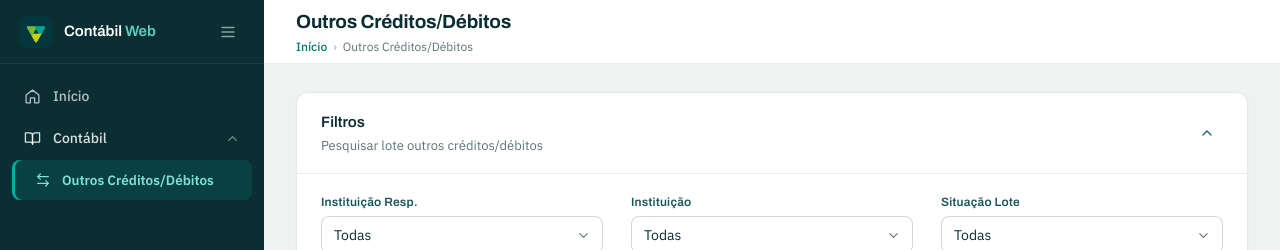
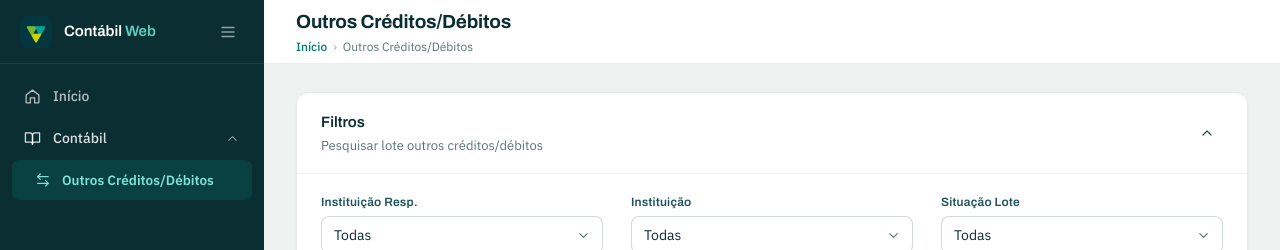
Before and after one commit to zrodrigolimaz/contabil-web, an Angular app: page / in a window 1280 px wide. Shown: the top 250 px of the page. Built offline with nearby package versions, Linux system fonts and the light colour scheme.

Commit message:
refactor: simplifica a marcação do item ativo no menu

```diff
--- a/src/app/layout/shell.html
+++ b/src/app/layout/shell.html
@@ -126,7 +126,7 @@
                 href="#"
                 aria-current="page"
                 [title]="menuRecolhido() ? 'Outros Créditos/Débitos' : null"
-                class="flex h-10 items-center rounded-lg bg-primary-500/15 text-[#7fe0d4] shadow-[inset_3px_0_0_var(--color-primary-500)] transition-colors hover:bg-primary-500/25 focus-visible:outline-2 focus-visible:outline-offset-2 focus-visible:outline-primary-500"
+                class="flex h-10 items-center rounded-lg bg-primary-500/15 text-[#7fe0d4] transition-colors hover:bg-primary-500/25 focus-visible:outline-2 focus-visible:outline-offset-2 focus-visible:outline-primary-500"
                 [class]="
                   menuRecolhido()
                     ? 'justify-center px-3'
```
